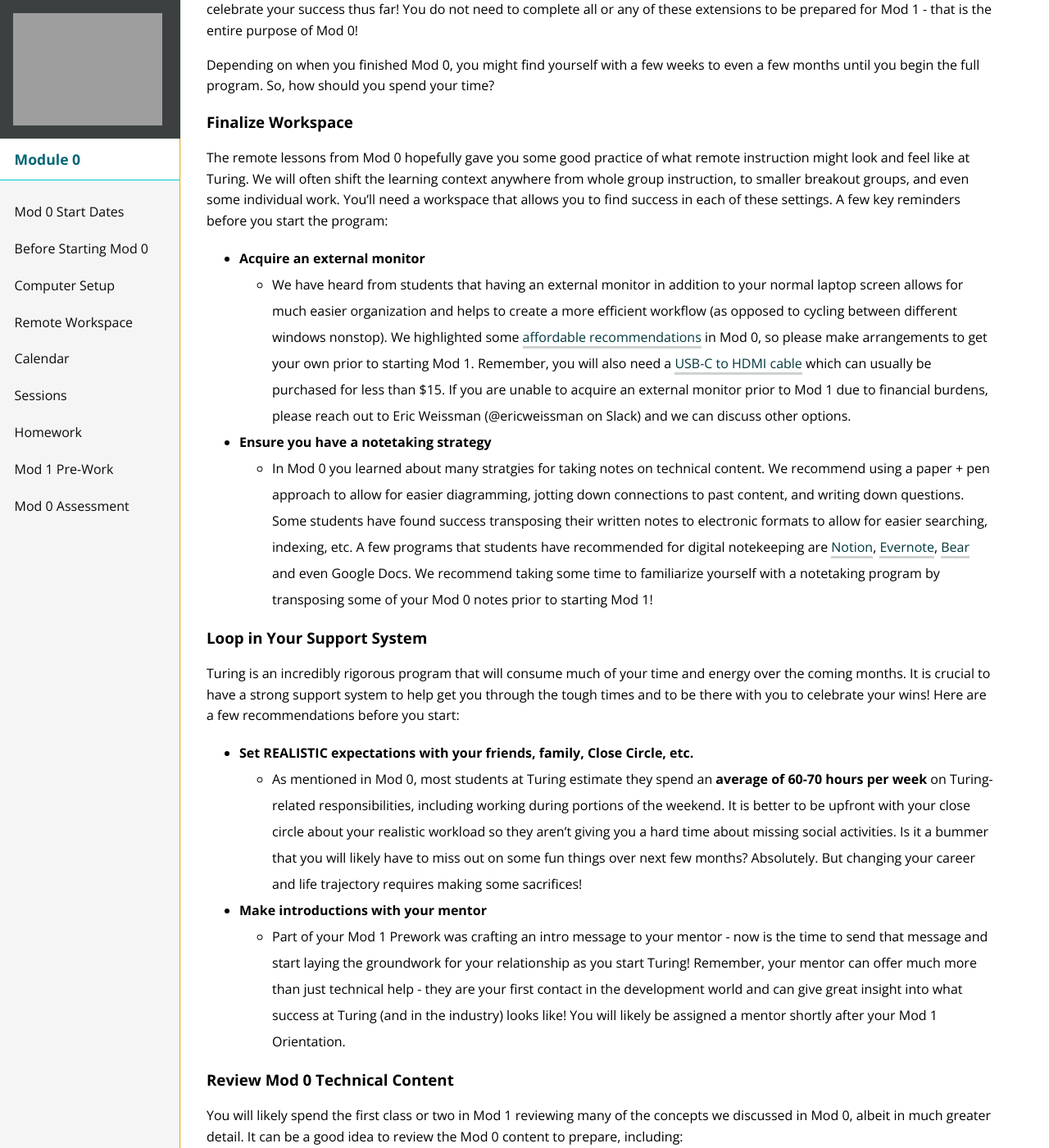
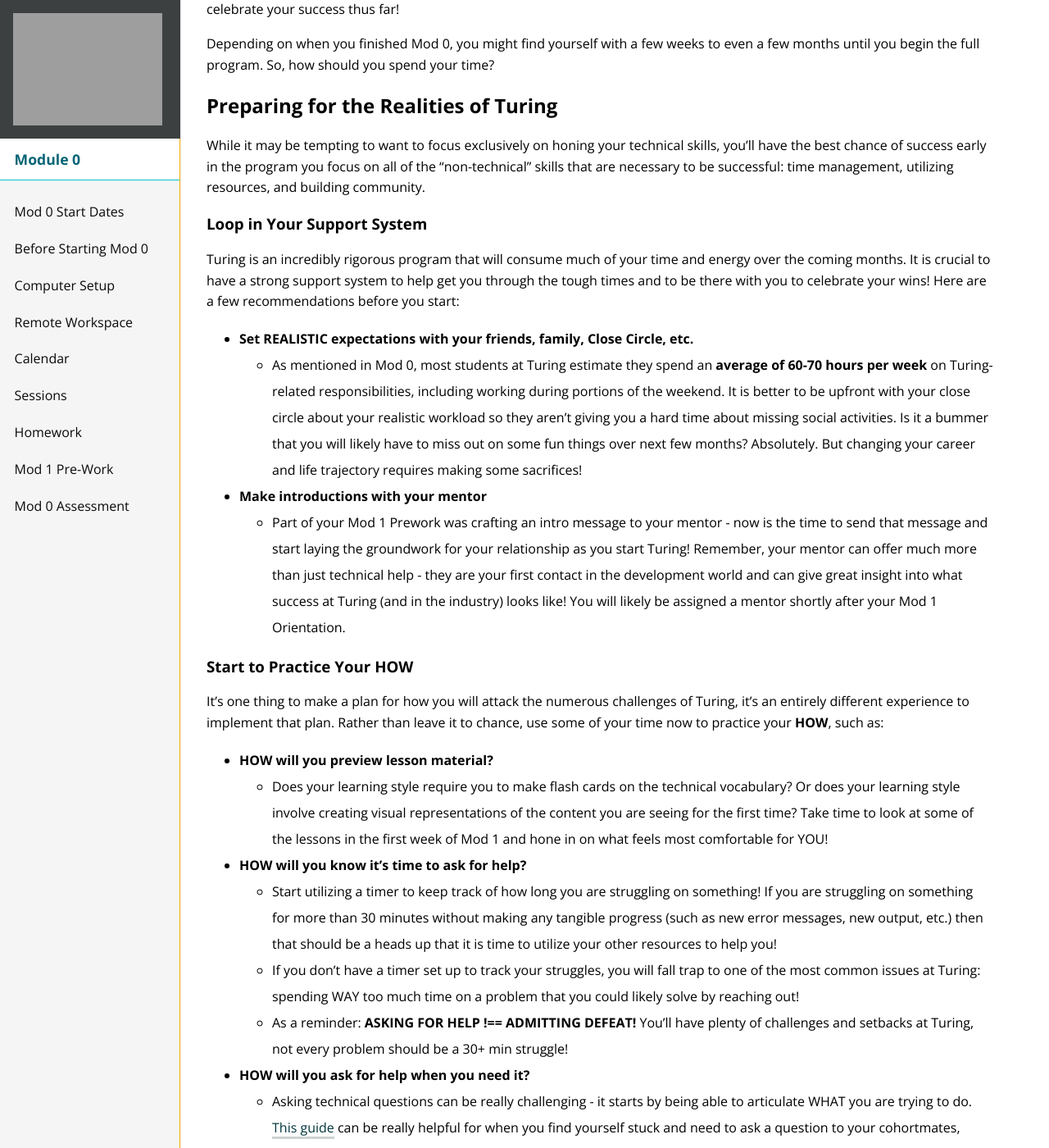
Before and after one commit to turingschool/mod-0-curriculum, a Jekyll site: the page built from prework/extensions.md, in a window 1280 px wide and 1400 px high, scrolled down 203 px. Shown: the whole window at 82% size. Built offline with Jekyll 4.4.1, drawn with Linux system fonts in a browser that asks for light colours; nearby versions of some CDN libraries; some of the changed text lies outside the part shown.

Commit message:
Adjust extensions work

```diff
--- a/prework/extensions.md
+++ b/prework/extensions.md
@@ -4,18 +4,13 @@
 ---
 ## How to Spend Your Time Between Mod 0 and Mod 1
 
-Congrats on completing your Mod 0 requirements! Before we dive into other ways to spend your time, take a moment to celebrate your success thus far! You do not need to complete all or any of these extensions to be prepared for Mod 1 - that is the entire purpose of Mod 0!
+Congrats on completing your Mod 0 requirements! Before we dive into other ways to spend your time, take a moment to celebrate your success thus far!
 
 Depending on when you finished Mod 0, you might find yourself with a few weeks to even a few months until you begin the full program. So, how should you spend your time?
 
-### Finalize Workspace
+## Preparing for the Realities of Turing
+While it may be tempting to want to focus exclusively on honing your technical skills, you'll have the best chance of success early in the program you focus on all of the "non-technical" skills that are necessary to be successful: time management, utilizing resources, and building community.
 
-The remote lessons from Mod 0 hopefully gave you some good practice of what remote instruction might look and feel like at Turing. We will often shift the learning context anywhere from whole group instruction, to smaller breakout groups, and even some individual work. You'll need a workspace that allows you to find success in each of these settings. A few key reminders before you start the program:
-
-- **Acquire an external monitor**
-    - We have heard from students that having an external monitor in addition to your normal laptop screen allows for much easier organization and helps to create a more efficient workflow (as opposed to cycling between different windows nonstop). We highlighted some [affordable recommendations](https://mod0.turing.io/remote-workspace) in Mod 0, so please make arrangements to get your own prior to starting Mod 1. Remember, you will also need a [USB-C to HDMI cable](https://www.amazon.com/uni-Thunderbolt-Compatible-MacBook-Surface/dp/B075V5JK36/ref=sr_1_4_mod_primary_lightning_deal?dchild=1&keywords=HDMI+to+USBC&qid=1614621192&s=electronics&sbo=Tc8eqSFhUl4VwMzbE4fw%2Fw%3D%3D&smid=A38T47GEW176IO&sr=1-40) which can usually be purchased for less than $15. If you are unable to acquire an external monitor prior to Mod 1 due to financial burdens, please reach out to Eric Weissman (@ericweissman on Slack) and we can discuss other options.
-- **Ensure you have a notetaking strategy**
-    - In Mod 0 you learned about many stratgies for taking notes on technical content. We recommend using a paper + pen approach to allow for easier diagramming, jotting down connections to past content, and writing down questions. Some students have found success transposing their written notes to electronic formats to allow for easier searching, indexing, etc. A few programs that students have recommended for digital notekeeping are [Notion](https://www.notion.so/), [Evernote](https://evernote.com/), [Bear](https://bear.app/) and even Google Docs. We recommend taking some time to familiarize yourself with a notetaking program by transposing some of your Mod 0 notes prior to starting Mod 1!
 
 ### Loop in Your Support System
 
@@ -25,6 +20,50 @@
     - As mentioned in Mod 0, most students at Turing estimate they spend an **average of 60-70 hours per week** on Turing-related responsibilities, including working during portions of the weekend. It is better to be upfront with your close circle about your realistic workload so they aren't giving you a hard time about missing social activities. Is it a bummer that you will likely have to miss out on some fun things over next few months? Absolutely. But changing your career and life trajectory requires making some sacrifices!
 - **Make introductions with your mentor**
     - Part of your Mod 1 Prework was crafting an intro message to your mentor - now is the time to send that message and start laying the groundwork for your relationship as you start Turing! Remember, your mentor can offer much more than just technical help - they are your first contact in the development world and can give great insight into what success at Turing (and in the industry) looks like! You will likely be assigned a mentor shortly after your Mod 1 Orientation.
+
+### Start to Practice Your HOW
+It's one thing to make a plan for how you will attack the numerous challenges of Turing, it's an entirely different experience to implement that plan. Rather than leave it to chance, use some of your time now to practice your **HOW**, such as:
+- **HOW will you preview lesson material?**
+    - Does your learning style require you to make flash cards on the technical vocabulary? Or does your learning style involve creating visual representations of the content you are seeing for the first time? Take time to look at some of the lessons in the first week of Mod 1 and hone in on what feels most comfortable for YOU!
+- **HOW will you know it's time to ask for help?**
+    - Start utilizing a timer to keep track of how long you are struggling on something! If you are struggling on something for more than 30 minutes without making any tangible progress (such as new error messages, new output, etc.) then that should be a heads up that it is time to utilize your other resources to help you!
+    - If you don't have a timer set up to track your struggles, you will fall trap to one of the most common issues at Turing: spending WAY too much time on a problem that you could likely solve by reaching out!
+    - As a reminder: **ASKING FOR HELP !== ADMITTING DEFEAT!** You'll have plenty of challenges and setbacks at Turing, not every problem should be a 30+ min struggle!
+- **HOW will you ask for help when you need it?**
+    - Asking technical questions can be really challenging - it starts by being able to articulate WHAT you are trying to do. [This guide](https://gist.github.com/ericweissman/fb0241e226227867b6bc70a4d49227f5) can be really helpful for when you find yourself stuck and need to ask a question to your cohortmates, peers, mentors, etc.
+- How will you **manage your time?**
+    - Practice building your calendar for each week and use time at the end of the week to do the following:
+        - Reflect on what strategies, approaches, etc. worked well for managing your calendar and your time
+        - Build your calendar for the following week and make adjustments based on your reflections
+
+### Recharge
+
+Do the things you need to start Turing feeling fresh. Maybe that's taking time to be outside, maybe that's reading your favorite book again, maybe it's binging the newest docudrama on Netflix. But since your time will become your most valuable commodity once you begin the program, use some of your time now to rejuvenate and recharge!
+
+### Finalize Workspace
+
+The remote lessons from Mod 0 hopefully gave you some good practice of what remote instruction might look and feel like at Turing. We will often shift the learning context anywhere from whole group instruction, to smaller breakout groups, and even some individual work. You'll need a workspace that allows you to find success in each of these settings. A few key reminders before you start the program:
+
+- **Acquire an external monitor**
+    - We have heard from students that having an external monitor in addition to your normal laptop screen allows for much easier organization and helps to create a more efficient workflow (as opposed to cycling between different windows nonstop). We highlighted some [affordable recommendations](https://mod0.turing.io/remote-workspace) in Mod 0, so please make arrangements to get your own prior to starting Mod 1. Remember, you will also need a [USB-C to HDMI cable](https://www.amazon.com/uni-Thunderbolt-Compatible-MacBook-Surface/dp/B075V5JK36/ref=sr_1_4_mod_primary_lightning_deal?dchild=1&keywords=HDMI+to+USBC&qid=1614621192&s=electronics&sbo=Tc8eqSFhUl4VwMzbE4fw%2Fw%3D%3D&smid=A38T47GEW176IO&sr=1-40) which can usually be purchased for less than $15. If you are unable to acquire an external monitor prior to Mod 1 due to financial burdens, please reach out to Eric Weissman (@ericweissman on Slack) and we can discuss other options.
+- **Ensure you have a notetaking strategy**
+    - In Mod 0 you learned about many stratgies for taking notes on technical content. We recommend using a paper + pen approach to allow for easier diagramming, jotting down connections to past content, and writing down questions.
+    - Some students have found success transposing their written notes to electronic formats to allow for easier searching, indexing, etc. A few programs that students have recommended for digital notekeeping are [Notion](https://www.notion.so/), [Evernote](https://evernote.com/), [Bear](https://bear.app/) and even Google Docs. We recommend taking some time to familiarize yourself with a notetaking program by transposing some of your Mod 0 notes prior to starting Mod 1!
+
+### Community Involvement
+
+Turing offers plenty of opportunities to get involved in our community. We strongly recommend adding the [Community Calendar](https://calendar.google.com/calendar/embed?src=casimircreative.com_ronr9dk92ndvlhsk03kf8jd2ro%40group.calendar.google.com&ctz=America/Denver) to your own so you can see all the awesome community events we have, including:
+
+- Turing Code Fair - Check out the projects that folks are working on each inning! This event happens every inning during the Friday of Week 5
+- Demo Comp - Watch the winners of the previous inning's Code Fair present their work to a panel of industry leaders. This event happens every inning during Week 1
+- Week 4 w/ Jeff - Our director, Jeff Casimir, shares his thoughts with the entire community, often bringing in outside guests to take part in a stimulating conversation
+
+Also, we have a number of student-led groups and organizations, known as Student Circles, that are an excellent way to get involved in our community. Typically, we will post about Student Circles in the #announcements channel on Slack!
+
+## Opportunities to Build Technical Content Knowledge
+As mentioned above, you will have better success in Mod 1 if you have a strong process and workflow. If you find yourself with more time to spare before starting Mod 1, put those foundational skills to the test by using the following technical exercises to see what works and what doesn't!
+
+**DISCLAIMER: YOU DO NOT NEED TO DO ANY ADDITIONAL TECHNICAL PREP TO BE SUCCESSFUL IN MOD 1**
 
 ### Review Mod 0 Technical Content
 
@@ -42,24 +81,15 @@
     - Codewars difficulty ranking system isn't super intuitive - a problem with a ranking of `8 kyu` is actually the "easiest" and `1 kyu` is the "hardest." We recommend sticking to the `8 kyu` range for now - even these problems are REALLY tricky so don't stress if they are feeling really hard right now!
     - Focus on your **process** and **approach**, specifically focusing on writing clear and concise pseudocode. Just the process of breaking a tricky problem down into smaller parts is more valuable than "solving" the problem.
     - If you want to try to convert your pseudocode into actual code, we recommend trying to implement your code using [repl.it](http://repl.it) at first - the Codewars coding environment is sort of finnicky. If you get a working solution in your repl.it, try pasting your code in Codewars to see if the tests pass!
-- Dive into some program-specific extension projects!
+- Dive into some program-specific extension projects
     - **Backend Extensions**
-        - [Credit Check](https://github.com/turingschool-examples/credit_check)
         - [Ruby Exercises](https://github.com/turingschool/ruby-exercises) - start with Data Types and move to Mythical Creatures
+        - [Credit Check Project](https://github.com/turingschool-examples/credit_check)
         - [Ideas on Starting BE M1 Strong! by Josh Thompson](https://josh.works/turing-backend-prep-01-intro)
     - **Frontend Extensions**
         - [HTML + CSS Practice](https://github.com/turingschool-examples/fe-m1-practice)
         - [Dog Party - HTML/CSS Project](https://github.com/turingschool-examples/introductory-static-site)
 
-### Community Involvement
-
-Turing offers plenty of opportunities to get involved in our community. We strongly recommend adding the [Community Calendar](https://calendar.google.com/calendar/embed?src=casimircreative.com_ronr9dk92ndvlhsk03kf8jd2ro%40group.calendar.google.com&ctz=America/Denver) to your own so you can see all the awesome community events we have, including:
-
-- Turing Code Fair - Check out the projects that folks are working on each inning! This event happens every inning during the Friday of Week 5
-- Demo Comp - Watch the winners of the previous inning's Code Fair present their work to a panel of industry leaders. This event happens every inning during Week 1
-- Week 4 w/ Jeff - Our director, Jeff Casimir, shares his thoughts with the entire community, often bringing in outside guests to take part in a stimulating conversation
-
-Also, we have a number of student-led groups and organizations, known as Student Circles, that are an excellent way to get involved in our community. Typically, we will post about Student Circles in the #announcements channel on Slack!
 
 ### Preview Mod 1 Curriculum
 
@@ -72,6 +102,5 @@
 * [Front-End Curriculum Site](http://frontend.turing.io/)
 
 
-### Recharge
-
-Do the things you need to start Turing feeling fresh. Maybe that's taking time to be outside, maybe that's reading your favorite book again, maybe it's binging the newest docudrama on Netflix. But since your time will become your most valuable commodity once you begin the program, use some of your time now to rejuvenate and recharge!
+## Final Thoughts
+The purpose of Mod 0 is to prepare you to succeed in your first module at Turing. While the suggestions in this resource are helpful for many students to be best prepared to start their Turing journey, be sure to stay true to what works for you. Remember, as tempting as it may be, try not to compare YOUR journey to anyone else's. YOU CAN DO IT!
```
Also changed, not shown: session4/data-types-fe.md (line endings or trailing spaces).
